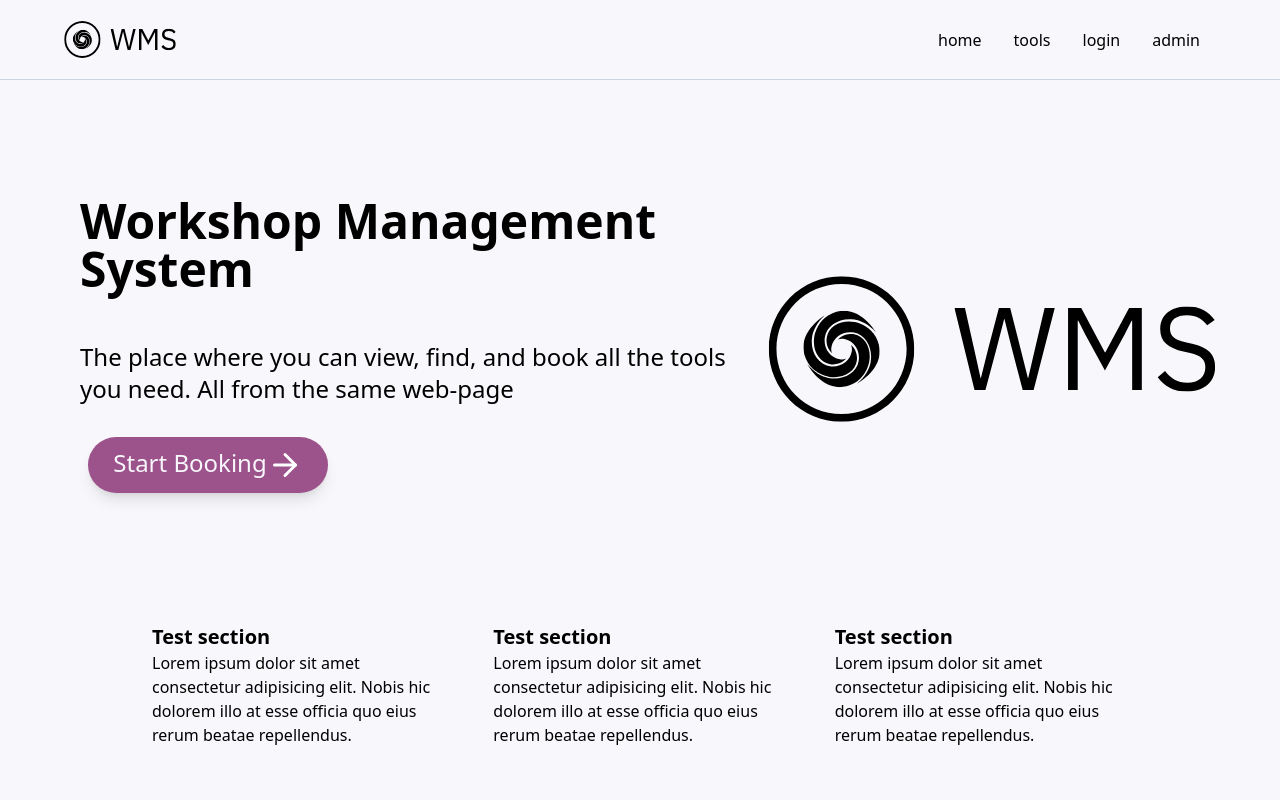
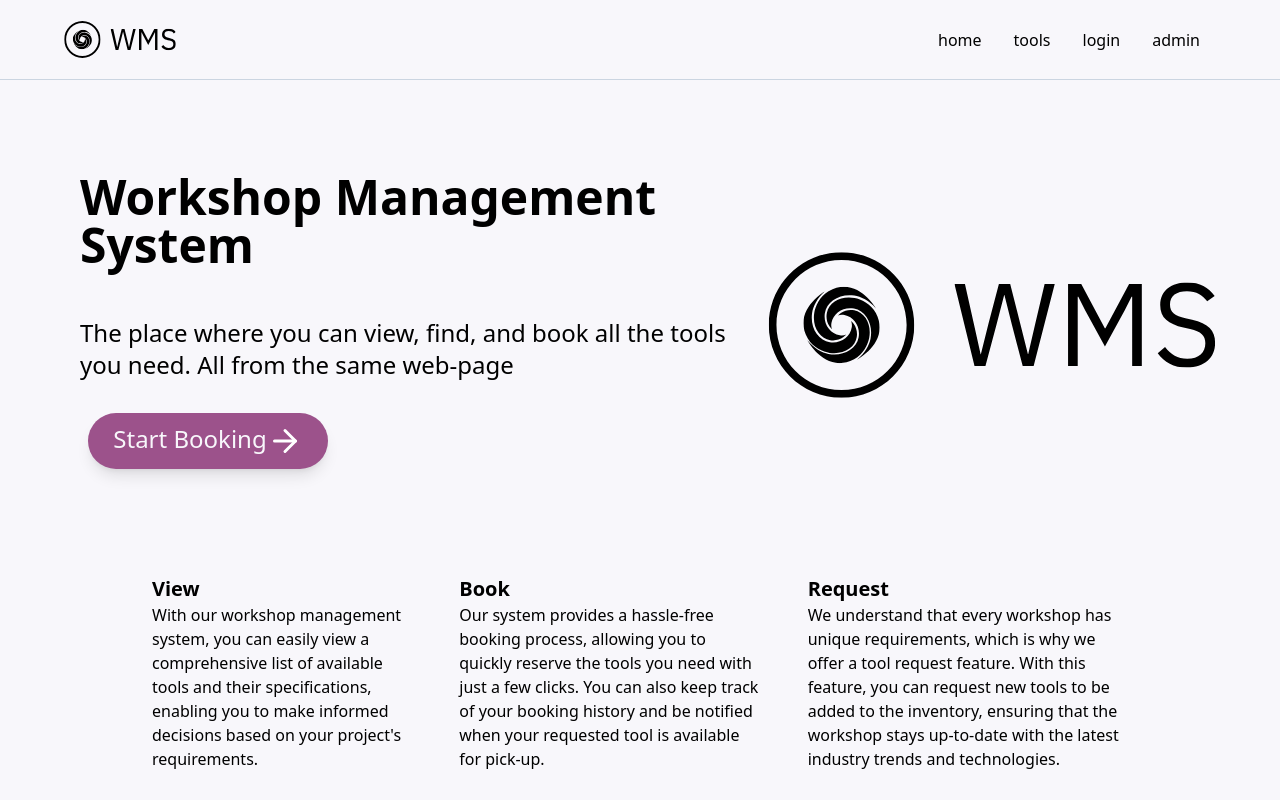
Before and after one commit to tijohans/WorkshopManagementSystem, a React (Vite) app in the folder app/: page / in a window 1280 px wide. Shown: the top 800 px of the page. Built offline with nearby package versions, Linux system fonts and the light colour scheme.

Commit message:
Updated text section on landing page

```diff
--- a/app/src/components/InfoSection.jsx
+++ b/app/src/components/InfoSection.jsx
@@ -4,18 +4,18 @@ export default function InfoSection() {
     return (
         <div className='flex flex-col items-center mx-auto w-[80vw] md:flex-row md:justify-evenly [&>*]:m-6'>
             <section className='flex flex-col max-w-[35ch]'>
-                <h2 className='text-xl font-bold'>Test section</h2>
-                <p>Lorem ipsum dolor sit amet consectetur adipisicing elit. Nobis hic dolorem illo at esse officia quo eius rerum beatae repellendus.</p>
+                <h2 className='text-xl font-bold'>View</h2>
+                <p>With our workshop management system, you can easily view a comprehensive list of available tools and their specifications, enabling you to make informed decisions based on your project's requirements.</p>
             </section>
 
             <section className='flex flex-col max-w-[35ch]'>
-                <h2 className='text-xl font-bold'>Test section</h2>
-                <p>Lorem ipsum dolor sit amet consectetur adipisicing elit. Nobis hic dolorem illo at esse officia quo eius rerum beatae repellendus.</p>
+                <h2 className='text-xl font-bold'>Book</h2>
+                <p>Our system provides a hassle-free booking process, allowing you to quickly reserve the tools you need with just a few clicks. You can also keep track of your booking history and be notified when your requested tool is available for pick-up.</p>
             </section>
 
             <section className='flex flex-col max-w-[35ch]'>
-                <h2 className='text-xl font-bold'>Test section</h2>
-                <p>Lorem ipsum dolor sit amet consectetur adipisicing elit. Nobis hic dolorem illo at esse officia quo eius rerum beatae repellendus.</p>
+                <h2 className='text-xl font-bold'>Request</h2>
+                <p>We understand that every workshop has unique requirements, which is why we offer a tool request feature. With this feature, you can request new tools to be added to the inventory, ensuring that the workshop stays up-to-date with the latest industry trends and technologies.</p>
             </section>
         </div>
     )
```
